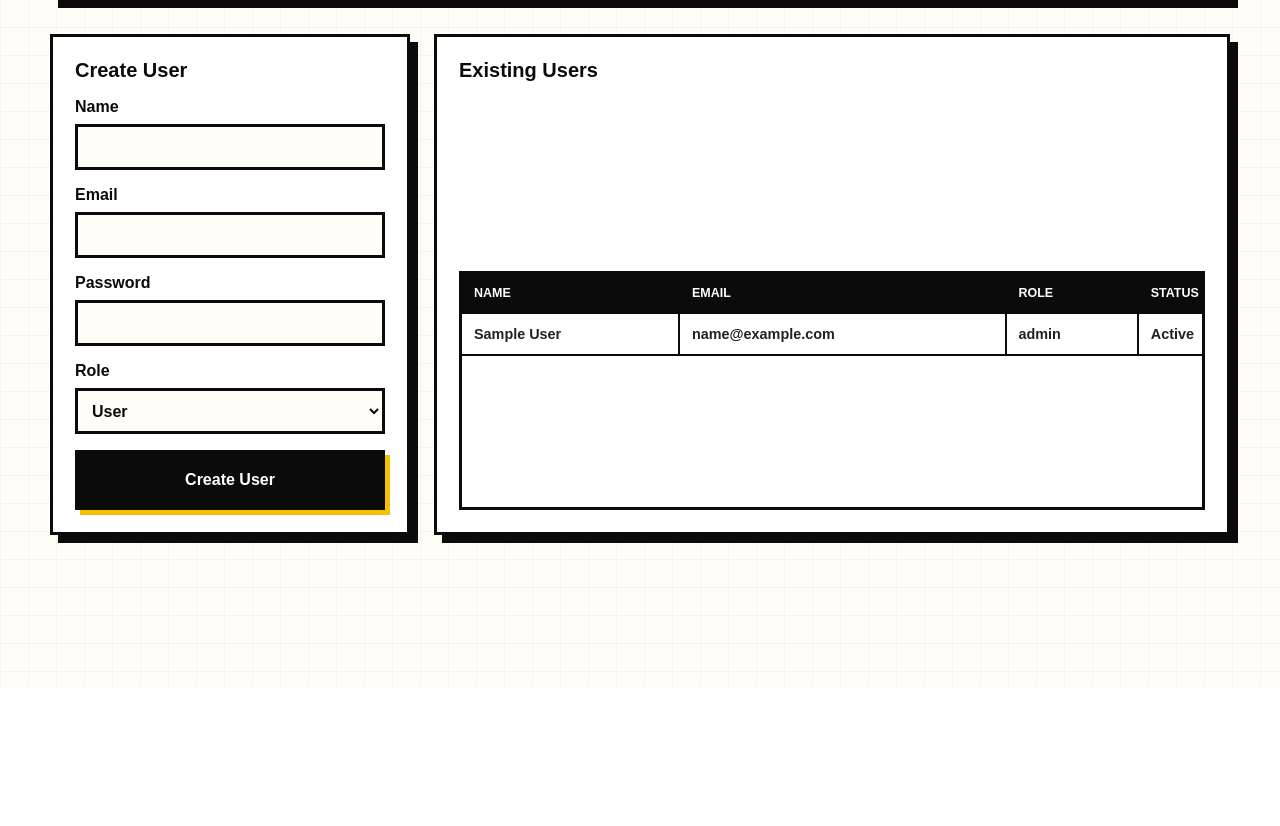
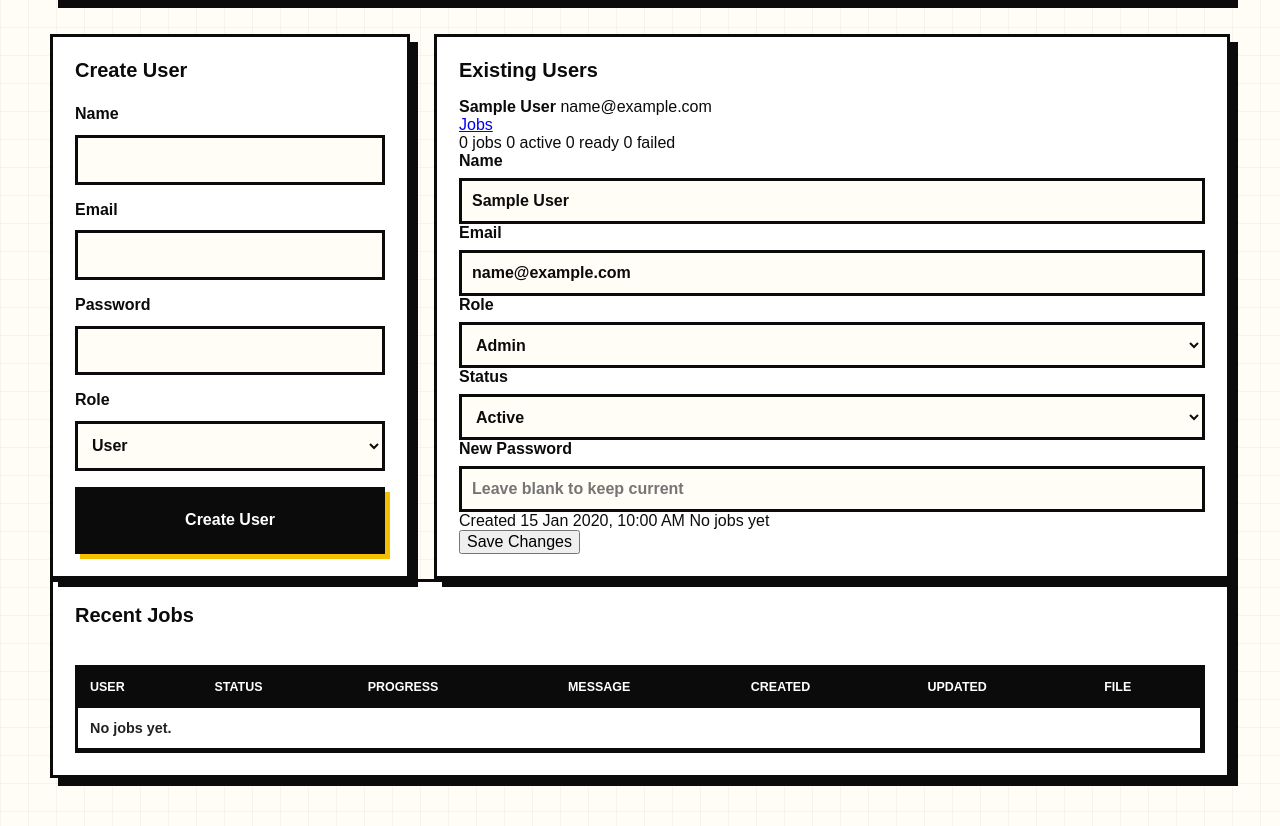
Before and after one commit to lavietech4477/catalog-maker-railway, a Flask app: page /admin/users in a window 1280 px wide. Shown: the part 113-939 px from the top of the page. Before the commit the page ends 800 px from the top, so only its background shows below. Run offline with Flask 3, Linux system fonts and the light colour scheme; a user stored in the database is signed in; tables that the repository leaves empty hold one stand-in row (values such as "Sample post"); some libraries are stand-ins or nearby versions.

Commit message:
Update admin_users.html

```diff
--- a/templates/admin_users.html
+++ b/templates/admin_users.html
@@ -26,7 +26,7 @@
 
       {% with messages = get_flashed_messages(with_categories=true) %}
         {% if messages %}
-          <div class="flash-list">
+          <div class="flash-list page-flashes">
             {% for category, message in messages %}
               <p class="flash {{ category }}">{{ message }}</p>
             {% endfor %}
@@ -47,7 +47,7 @@
           </label>
           <label>
             <span>Password</span>
-            <input name="password" type="password" autocomplete="new-password" required>
+            <input name="password" type="password" autocomplete="new-password" minlength="8" required>
           </label>
           <label>
             <span>Role</span>
@@ -61,30 +61,113 @@
 
         <section class="admin-panel">
           <h2>Existing Users</h2>
+          <div class="admin-user-list">
+            {% for user in users %}
+              {% set stats = user_stats[user.id] %}
+              <article class="admin-user-card">
+                <form method="post" action="/admin/users/{{ user.id }}">
+                  <div class="admin-user-head">
+                    <div>
+                      <strong>{{ user.name }}</strong>
+                      <span>{{ user.email }}</span>
+                    </div>
+                    <a class="mini-link" href="/admin/users/{{ user.id }}/jobs">Jobs</a>
+                  </div>
+
+                  <div class="admin-metrics">
+                    <span>{{ stats.total }} jobs</span>
+                    <span>{{ stats.active }} active</span>
+                    <span>{{ stats.complete }} ready</span>
+                    <span>{{ stats.failed }} failed</span>
+                  </div>
+
+                  <div class="admin-edit-grid">
+                    <label>
+                      <span>Name</span>
+                      <input name="name" type="text" value="{{ user.name }}">
+                    </label>
+                    <label>
+                      <span>Email</span>
+                      <input name="email" type="email" value="{{ user.email }}" required>
+                    </label>
+                    <label>
+                      <span>Role</span>
+                      <select name="role">
+                        <option value="user" {% if user.role == "user" %}selected{% endif %}>User</option>
+                        <option value="admin" {% if user.role == "admin" %}selected{% endif %}>Admin</option>
+                      </select>
+                    </label>
+                    <label>
+                      <span>Status</span>
+                      <select name="active">
+                        <option value="1" {% if user.active %}selected{% endif %}>Active</option>
+                        <option value="0" {% if not user.active %}selected{% endif %}>Inactive</option>
+                      </select>
+                    </label>
+                    <label class="wide-field">
+                      <span>New Password</span>
+                      <input name="password" type="password" autocomplete="new-password" minlength="8" placeholder="Leave blank to keep current">
+                    </label>
+                  </div>
+
+                  <div class="admin-user-foot">
+                    <span>Created {{ user.created_at|datetime }}</span>
+                    {% if stats.last_job %}
+                      <span>Last job: {{ stats.last_job.status }} at {{ stats.last_job.created_at|datetime }}</span>
+                    {% else %}
+                      <span>No jobs yet</span>
+                    {% endif %}
+                  </div>
+
+                  <button class="secondary-btn" type="submit">Save Changes</button>
+                </form>
+              </article>
+            {% endfor %}
+          </div>
+        </section>
+      </section>
+
+      <section class="admin-panel recent-jobs-panel">
+        <h2>Recent Jobs</h2>
         <div class="table-wrap">
           <table>
             <thead>
               <tr>
-                  <th>Name</th>
-                  <th>Email</th>
-                  <th>Role</th>
+                <th>User</th>
                 <th>Status</th>
+                <th>Progress</th>
+                <th>Message</th>
+                <th>Created</th>
+                <th>Updated</th>
+                <th>File</th>
               </tr>
             </thead>
             <tbody>
-                {% for user in users %}
+              {% for job in recent_jobs %}
                 <tr>
-                    <td>{{ user.name }}</td>
-                    <td>{{ user.email }}</td>
-                    <td>{{ user.role }}</td>
-                    <td>{{ "Active" if user.active else "Inactive" }}</td>
+                  <td>{{ job.user.email if job.user else job.user_id }}</td>
+                  <td>{{ job.status }}</td>
+                  <td>{{ job.current }} / {{ job.total }} ({{ job.percent }}%)</td>
+                  <td>{{ job.error or job.message }}</td>
+                  <td>{{ job.created_at|datetime }}</td>
+                  <td>{{ job.updated_at|datetime }}</td>
+                  <td>
+                    {% if job.status in ["complete", "partial_complete"] %}
+                      <a href="/api/jobs/{{ job.id }}/download">Download</a>
+                    {% else %}
+                      -
+                    {% endif %}
+                  </td>
+                </tr>
+              {% else %}
+                <tr>
+                  <td colspan="7">No jobs yet.</td>
                 </tr>
               {% endfor %}
             </tbody>
           </table>
         </div>
       </section>
-      </section>
     </main>
   </body>
 </html>
```
Lines whose indentation alone changed are shown as unchanged.
